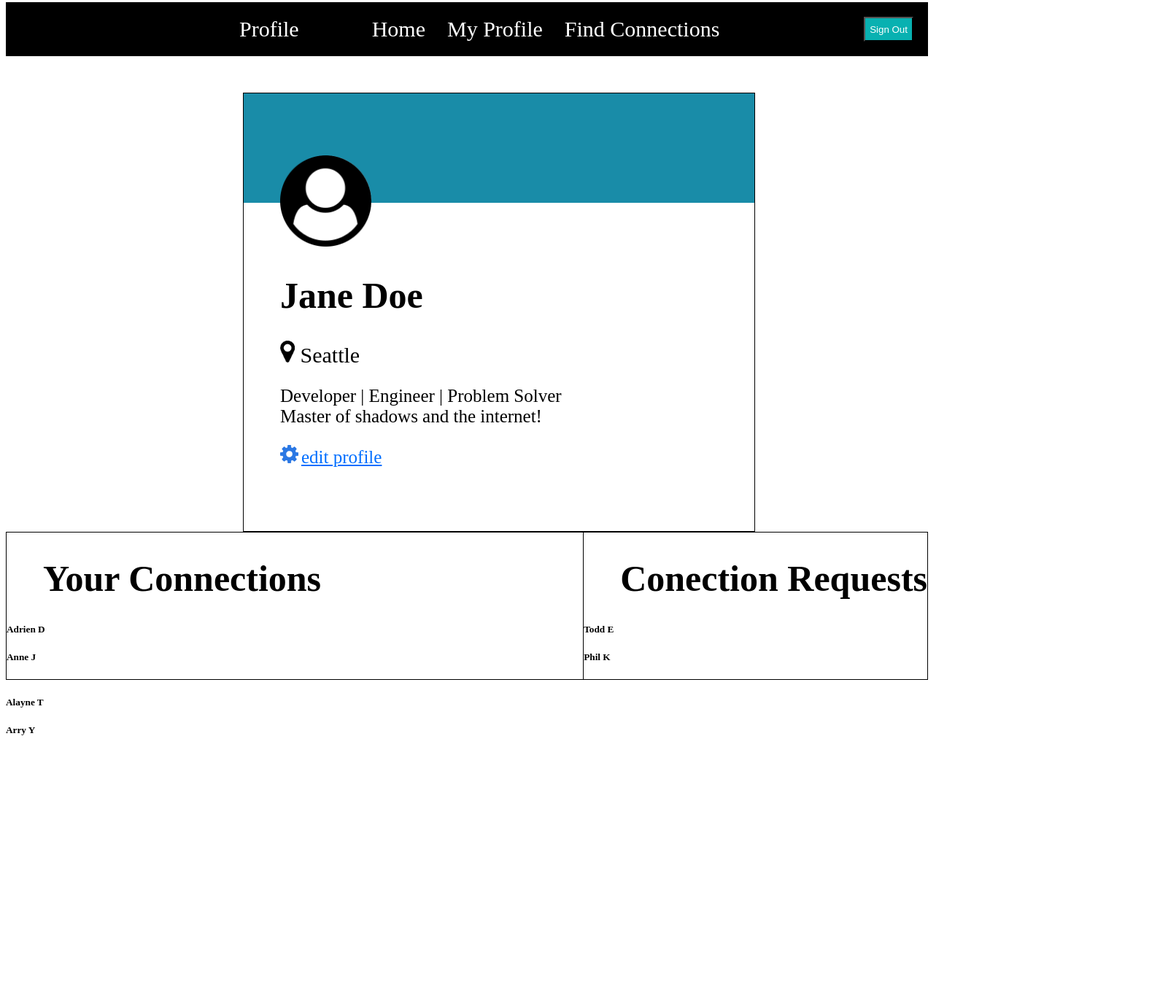
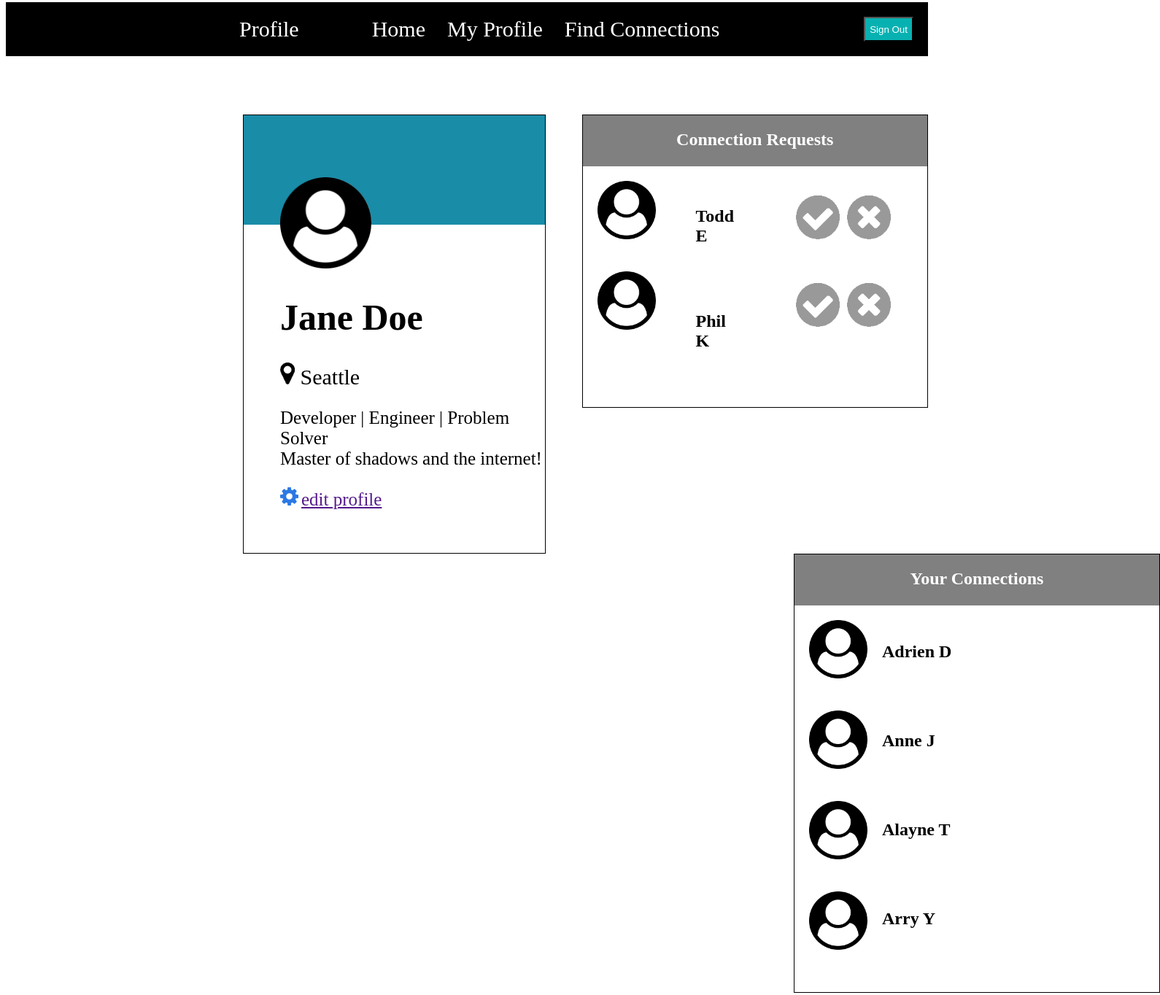
Before and after one commit to dhardesty/days-of-coding, a plain HTML site: page Profile Page/Profile.html in a window 1280 px wide. Shown: the part 27-1391 px from the top of the page at 73% size, 1590 px wide, since content can reach past the window. Before the commit the page ends 1058 px from the top, so only its background shows below. Drawn offline with Linux system fonts and the light colour scheme.

Commit message:
days of coding

```diff
--- a/Likes/script.js
+++ b/Likes/script.js
@@ -1,6 +1,5 @@
 
 function liked(element){
-    var content = parseInt(element.parentElement.querySelector(".amountoflikes").innerText);
-    var placeholder = element.parentElement.querySelector(".amountoflikes");
-    placeholder.innerText = content + 1;
+    var content = element.parentElement.querySelector(".amountoflikes");
+    content.innerText++
 }
--- a/Profile Page/Profile.html
+++ b/Profile Page/Profile.html
@@ -21,6 +21,7 @@
 
 
 <body>
+    <div class="main">
         <div class="container">
             <div class="top-nav">
                 <img src="./icons for User/user-circle.png" alt="circular icon" id="User">
@@ -31,52 +32,69 @@
                     <li>Master of shadows and the internet!</li>
                 </ul>
                     <img src="./icons for User/gear.png" alt="gear" class="gear">
-                <u> edit profile</u>
+                    <a href=""> edit profile</a>
             </div>
         </div>
-</body>
-
-<div class="connection request">
-    <div class="content">
-        <h1>Conection Requests</h1>
-        <div class="connection-body">
-            <div class="row">
-                <div class="icon-todd">
-                    <h5>Todd E</h5>
+        <div class="requests">
+                <h2 class="bar">
+                    Connection Requests
+                </h2>
+            <div class="names">
+                <div class="pictures">
+                    <img src="./icons for User/user-circle.png" alt="todd" id="todd">
+                    <div>
+                    <img src="./icons for User/user-circle.png" alt="phil" id="phil">
+                    </div>
+                </div>
+                <div>
+                <div class="namesforpictures">
+                    <h2 class="toddname">Todd E</h2>
+                    <div>
+                    <h2 class="toddname">Phil K</h2>
                     </div>
                 </div>
             </div>
-            <div class="row">
-                <div class="icon-phil">
-                    <h5>Phil K</h5>
+            <div id="choice">
+                <div class="choice">
+                    <img src="./icons/accept-circle.png" alt="accept" class="yes">
+                    <img src="./icons/close-circle.png" alt="deny" class="no" >
+                </div>
+                <div class="philchoice">
+                    <img src="./icons/accept-circle.png" alt="accept" class="yes1">
+                    <img src="./icons/close-circle.png" alt="deny" class="no1">
                 </div>
                 </div>
                 </div>
             </div>
-    <div class="Your-connections">
-        <h1>Your Connections</h1>
-        <div class="connection-body">
-            <div class="row">
-                <div class="icon-adrien">
-                    <h5>Adrien D</h5>
+        </div>
+        <div class="added">
+            <h2 class="bar">
+                Your Connections
+            </h2>
+            <div id="friends">
+                <div class="friends">
+                    <img src="./icons for User/user-circle.png" alt="adrien" id="adrien">
+                    <div>
+                    <img src="./icons for User/user-circle.png" alt="anne" id="anne">
+                    </div>
+                    <div>
+                    <img src="./icons for User/user-circle.png" alt="alayne" id="alayne">
+                    </div>
+                    <div>
+                    <img src="./icons for User/user-circle.png" alt="arry" id="arry">
                     </div>
                 </div>
+                <div class="acceptedfriends">
+                <div class="namesforpictures1">
+                    <h2 class="adrienname">Adrien D</h2>
+                    <div>
+                    <h2 class="annename">Anne J</h2>
                     </div>
-            <div class="row">
-                <div class="icon-anne">
-                    <h5>Anne J</h5>
+                    <div>
+                    <h2 class="alayne">Alayne T</h2>
                     </div>
-                </div>
-            </div>
-            <div class="row">
-                <div class="icon-alayne">
-                    <h5>Alayne T</h5>
-                </div>
-                </div>
-            </div>
-            <div class="row">
-                <div class="icon-arry">
-                    <h5>Arry Y</h5>
+                    <div>
+                    <h2 class="arry">Arry Y</h2>
                     </div>
                 </div>
                 </div>
--- a/Profile Page/styles.css
+++ b/Profile Page/styles.css
@@ -8,6 +8,11 @@
     font-size: 30px;
     justify-content: space-around;
 }
+
+.main{
+    display: flex;
+}
+
 .profile{
     padding-left: 300px;
     padding-right: 100px;
@@ -79,37 +84,130 @@ h1{
     width: 25px;
 }
 
-u{
-    color: rgb(0, 110, 255);
+a{
     font-size: 25px;
 }
 
-
 .requests{
     border: 1px solid black;
+    margin-top: 50px;
+    margin-left: 50px;
     width: 500px;
     height: 400px;
-    display: inline-block;
-    flex-direction: column;
-    margin-left: 1250px;
 }
 
-h2{
+.bar{
+    background-color: grey;
+    height: 50px;
+    margin: 0px auto;
+    text-align: center;
+    padding-top: 20px;
     color: white;
-    background-color: grey;
-    margin: 0px auto;
-    width: 500px;
-    height: 100px;
-    justify-content: center;
-    display: flex;
-
 }
 
-.content{
-    border: 1px solid black;
-    float: right;
+.names{
+    display: flex;
 }
 
-.Your-connections{
+#todd{
+    width: 80px;
+    height: 80px;
+    margin: 20px;
+}
+
+#phil{
+    width: 80px;
+    height: 80px;
+    margin: 20px;
+}
+
+.namesforpictures{
+    margin: 20px;
+}
+
+.toddname{
+    padding: 35px 15px;
+}
+
+.choice{
+    display: flex;
+    padding: 40px 50px
+}
+.yes{
+    width: 60px;
+    height: 60px;
+    padding-right: 10px;
+}
+
+.no{
+    width: 60px;
+    height: 60px;
+}
+
+.philchoice{
+    display: flex;
+    padding: 20px 50px
+}
+
+.yes1{
+    width: 60px;
+    height: 60px;
+    padding-right: 10px;
+}
+
+.no1{
+    width: 60px;
+    height: 60px;
+}
+
+.added{
     border: 1px solid black;
+    margin-top: 0px;
+    margin-left: 1080px;
+    width: 500px;
+    height: 600px;
 }
+
+#friends{
+    display: flex;
+}
+
+#adrien{
+    width: 80px;
+    height: 80px;
+    margin: 20px;
+}
+
+#anne{
+    width: 80px;
+    height: 80px;
+    margin: 20px;
+}
+
+#alayne{
+    width: 80px;
+    height: 80px;
+    margin: 20px;
+}
+
+#arry{
+    width: 80px;
+    height: 80px;
+    margin: 20px;
+}
+
+.adrienname{
+    padding-top: 30px;
+}
+
+.annename{
+    padding-top: 75px;
+}
+
+.alayne{
+    padding-top: 75px;
+}
+
+.arry{
+    padding-top: 75px;
+}
```
Also changed, not shown: Likes/likes.html (+3 -9 lines). Lines whose indentation alone changed are shown as unchanged.
